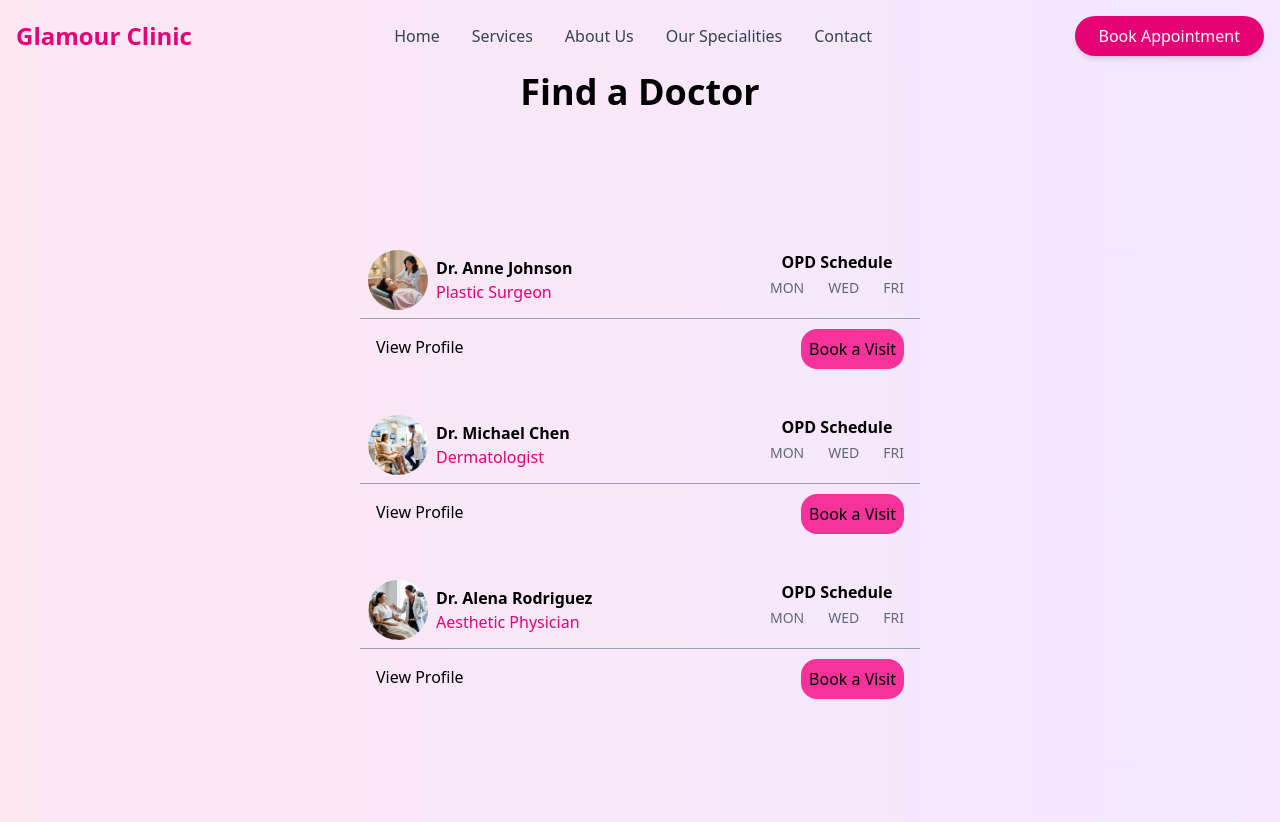
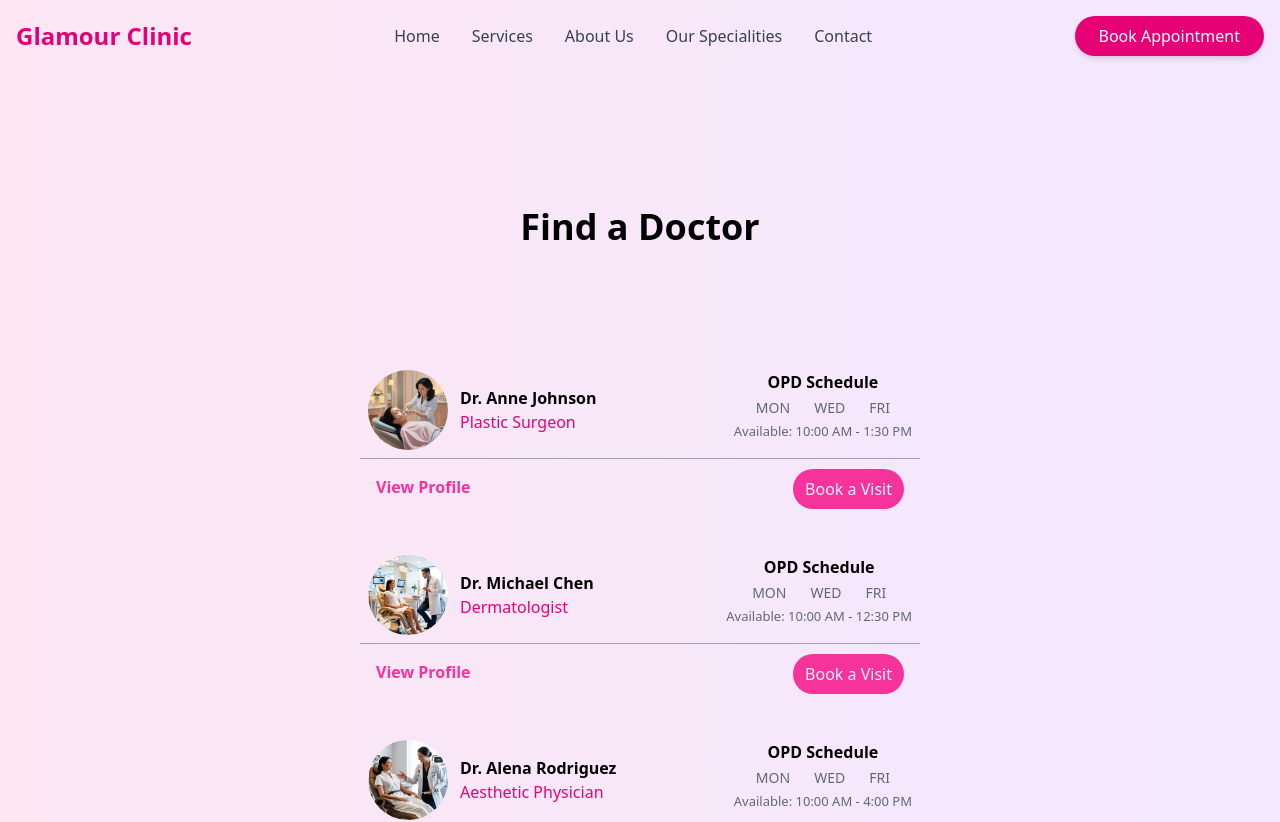
Before and after one commit to Blu-dev24/Clinic-project, a React (Vite) app: page /appointment in a window 1280 px wide. Shown: the top 822 px of the page. Built offline with nearby package versions, Linux system fonts and the light colour scheme.

Commit message:
done with UI, next is booking page and doc profile

```diff
--- a/src/pages/Appointment.jsx
+++ b/src/pages/Appointment.jsx
@@ -15,6 +15,7 @@ const appointment = () => {
       rating: 5,
       Availability: ["MON", "WED", "FRI"],
       specialities: ["Facelifts", "Rhinoplasty", "Blepharoplasty"],
+      timings:'10:00 AM - 1:30 PM',
     },
     {
       id: 2,
@@ -25,6 +26,7 @@ const appointment = () => {
       rating: 4,
       Availability: ["MON", "WED", "FRI"],
       specialities: ["Laser Treatments", "Botox", "Fillers"],
+      timings:'10:00 AM - 12:30 PM',
     },
     {
       id: 3,
@@ -35,20 +37,21 @@ const appointment = () => {
       rating: 5,
       Availability: ["MON", "WED", "FRI"],
       specialities: ["Cool Sculpting", "Ultherapy", "Thread Lifts"],
+      timings:'10:00 AM - 4:00 PM',
     },
   ];
 
   return (
-    <section className='relative overflow-hidden bg-gradient-to-r from-pink-100 to-purple-100 h-screen'>
+    <section className='relative overflow-hidden bg-gradient-to-r from-pink-100 to-purple-100 h-auto py-10 '>
+        <div className='h-[150px] text-4xl font-bold flex justify-center items-center my-10'>Find a Doctor</div>
       <div className='flex flex-col justify-center items-center'>
-        <div className='h-[150px] text-4xl font-bold'>Find a Doctor</div>
         {specialists.map((doctor, index) => (
           <div className='h-auto w-[600px] p-5 list-none'>
             <li className='m-2'>
               <div>
                 <div className='flex justify-between gap-8'>
-                  <div className='flex items-center gap-2'>
-                    <img src={doctor.image} alt="" className='h-15 w-15 rounded-full overflow-hidden' />
+                  <div className='flex items-center gap-3'>
+                    <img src={doctor.image} alt="" className='h-20 w-20 rounded-full overflow-hidden' />
                     <div>
                       <h2 className='font-bold'>{doctor.name}</h2>
                       <p className='text-[#e60278]'>{doctor.role}</p>
@@ -63,6 +66,7 @@ const appointment = () => {
                         </span>
                       ))}
                     </p>
+                    <p className='text-[13px] text-[#606878]'>Available: {doctor.timings}</p>
                   </div>
                 </div>
                 <div></div>
@@ -70,8 +74,8 @@ const appointment = () => {
             </li>
             <hr className='border-gray-400' />
             <div className='flex justify-between items-center h-10 px-4 mt-2'>
-              <h2>View Profile</h2>
-              <button className='rounded-2xl bg-pink-500 p-2 mt-1 cursor-pointer'>Book a Visit</button>
+              <button className='text-pink-500 cursor-pointer font-bold'>View Profile</button>
+              <button className='rounded-3xl bg-pink-500 py-2 px-3 mt-1 cursor-pointer text-[#f9f0ff]'>Book a Visit</button>
             </div>
           </div>
         ))}
```
